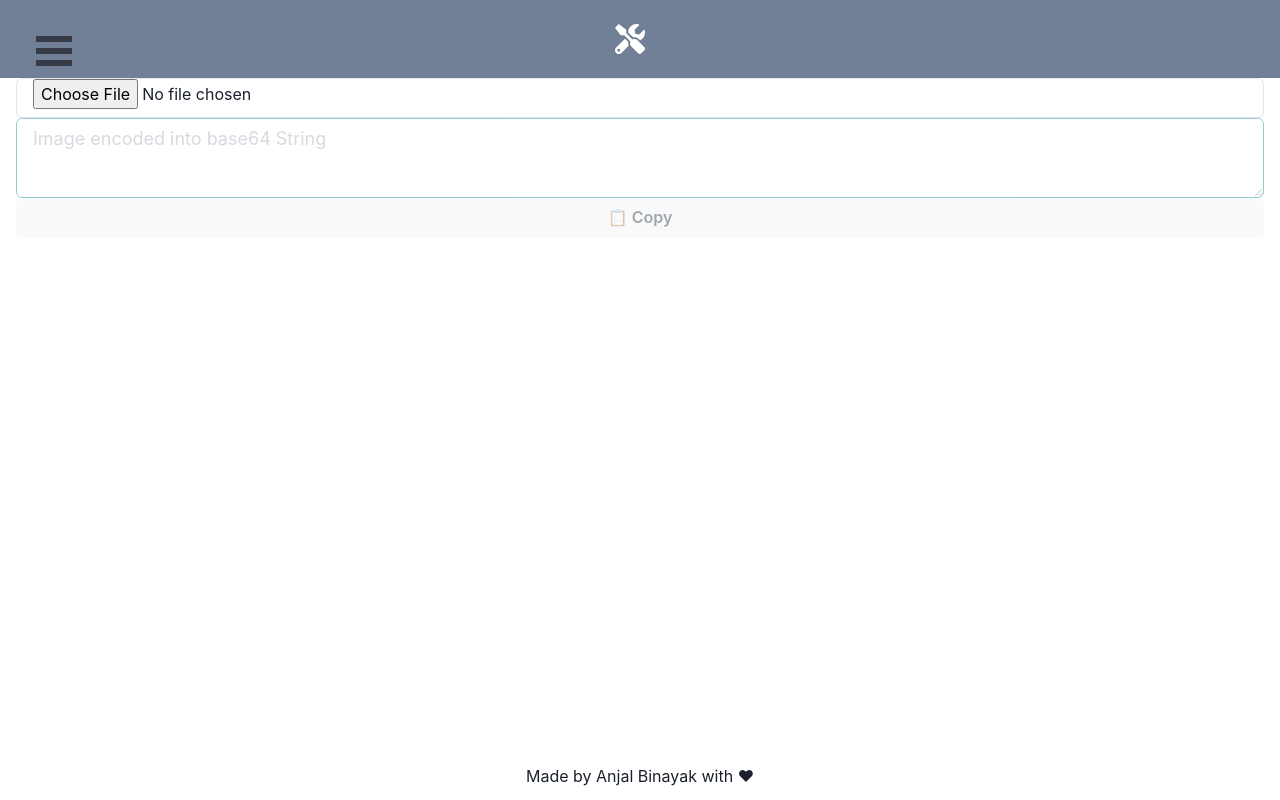
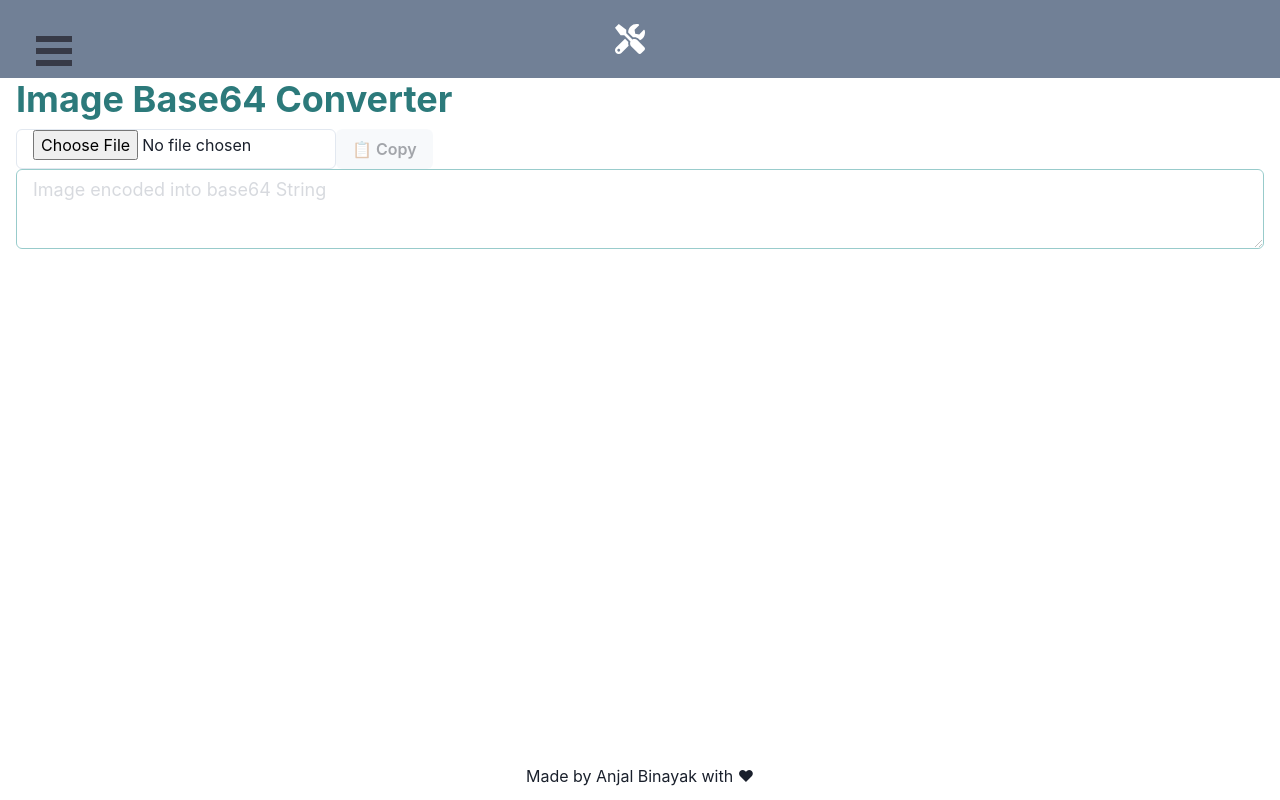
Before and after one commit to anjalbinayak/developer-tools, a Next.js app: page /tools/image in a window 1280 px wide. Built offline with nearby package versions, Linux system fonts and the light colour scheme.

Commit message:
Styling changed

```diff
--- a/pages/tools/image.js
+++ b/pages/tools/image.js
@@ -25,10 +25,14 @@ export default function Image() {
   };
   return (
     <>
-      <div className="flex flex-col">
+      <Heading as="h5" color="teal.600">
+        Image Base64 Converter
+      </Heading>
+      <div className="flex flex-row mt-2">
         <Input
-          className=""
+          width="20rem"
           type="file"
+          className="flex-none"
           onChange={(e) => {
             printFile(e.target.files[0]).then((data) => {
               setTextAreaValue(data);
@@ -40,19 +44,10 @@ export default function Image() {
             });
           }}
         />
-        <Textarea
-          className=""
-          variant="outline"
-          color="gray.400"
-          placeholder="Image encoded into base64 String"
-          value={textAreaValue}
-          size="lg"
-          borderColor="teal"
-          disabled={true}
-        ></Textarea>
+
         <Button
           disabled={textAreaValue.length === 0}
-          className=""
+          className=" flex-none"
           onClick={() => {
             toast.success("Copied to clipboard 📋");
             onCopy();
@@ -61,6 +56,16 @@ export default function Image() {
           {hasCopied ? "Copied ✔" : " 📋 Copy"}
         </Button>
       </div>
+      <Textarea
+        className="w-10"
+        variant="outline"
+        color="gray.400"
+        placeholder="Image encoded into base64 String"
+        value={textAreaValue}
+        size="lg"
+        borderColor="teal"
+        disabled={true}
+      ></Textarea>
     </>
   );
 }
--- a/pages/tools/index.js
+++ b/pages/tools/index.js
@@ -4,7 +4,9 @@ export default function Index() {
   return (
     <>
       <h1 className="text-lg text-center">Developer Tools</h1>
-      <Box className="m-2 w-auto">Hiii This is box</Box>
+      <Box className="m-2 w-auto">
+        This page will list all the tools this website contains
+      </Box>
     </>
   );
 }
```
